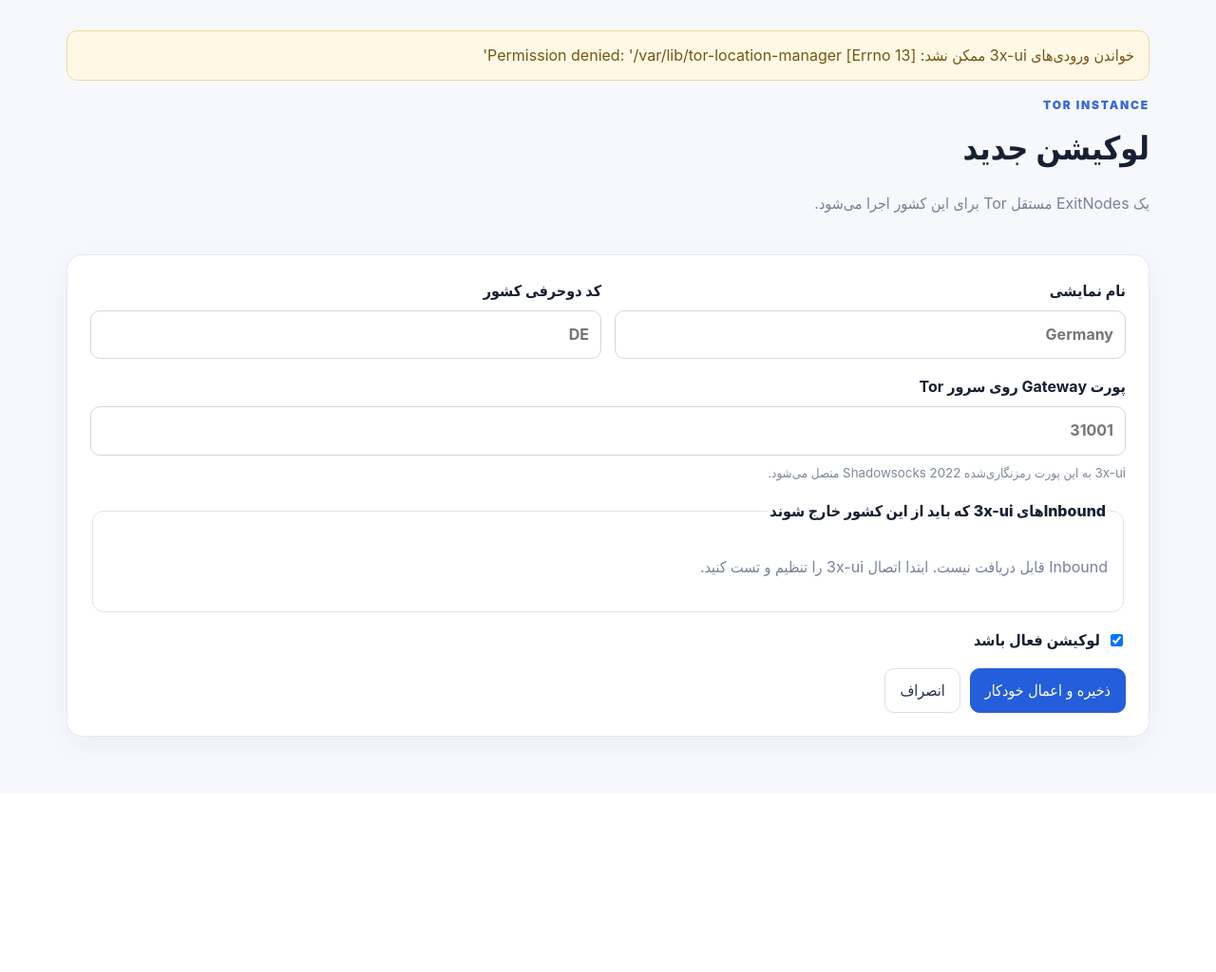
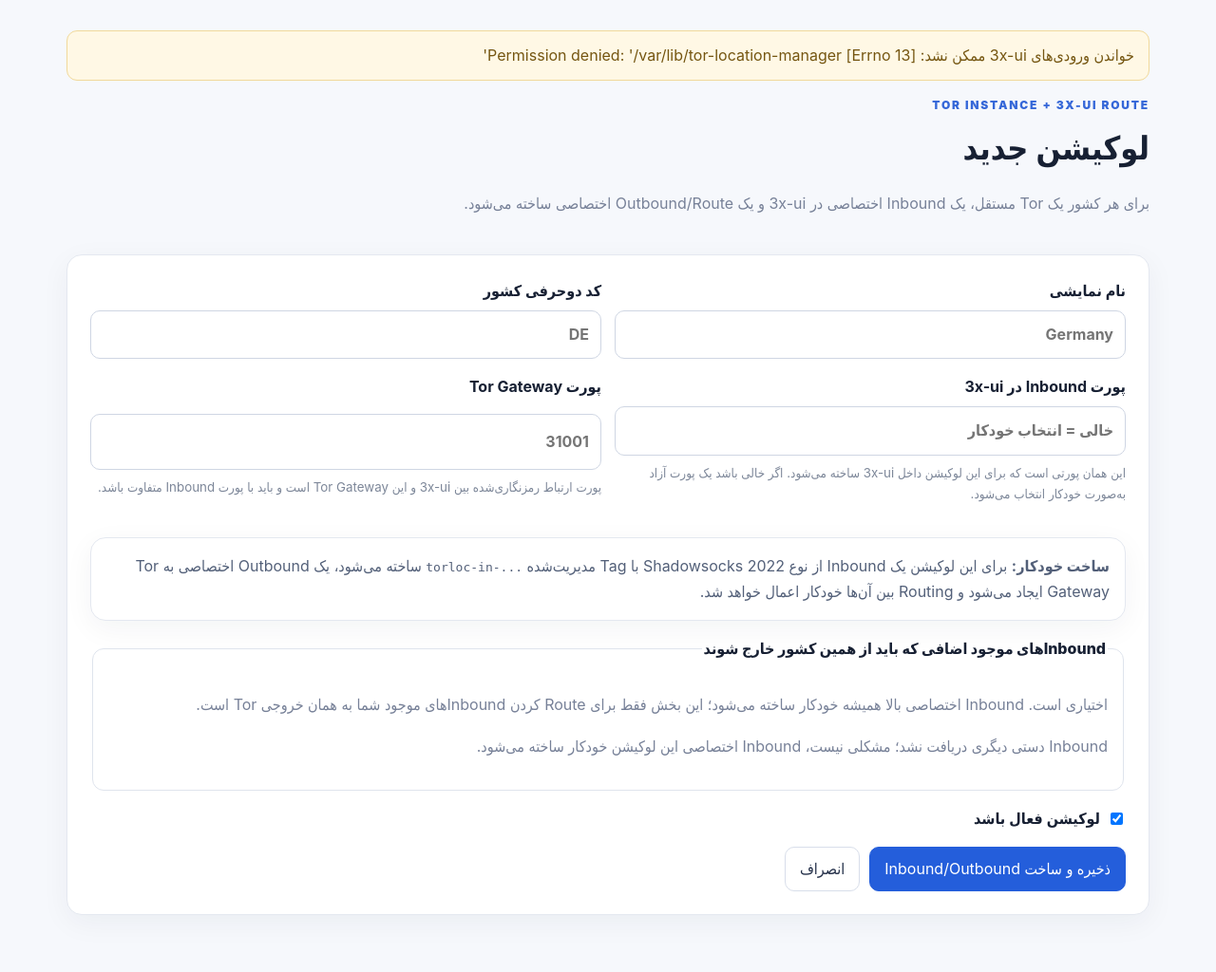
Before and after one commit to hazhanhasani/tor, a Flask app: page /locations/new in a window 1280 px wide. Shown: the part 58-1082 px from the top of the page at 95% size. Before the commit the page ends 850 px from the top, so only its background shows below. Run offline with Flask 3, Linux system fonts and the light colour scheme; the visitor is signed in with stand-in values (Sample User, id 1); parts of the project's set-up code (start-up, migrations or seed data) failed here and were passed over.

Commit message:
Expose dedicated 3x-ui inbound port per location

```diff
--- a/torpanel/templates/location_form.html
+++ b/torpanel/templates/location_form.html
@@ -1,19 +1,24 @@
 {% extends "base.html" %}
 {% block title %}{{ 'ویرایش' if location else 'افزودن' }} لوکیشن | Tor Location Manager{% endblock %}
 {% block content %}
-<section class="page-head"><div><div class="eyebrow">TOR INSTANCE</div><h1>{{ 'ویرایش لوکیشن' if location else 'لوکیشن جدید' }}</h1><p class="muted">یک ExitNodes مستقل Tor برای این کشور اجرا می‌شود.</p></div></section>
+<section class="page-head"><div><div class="eyebrow">TOR INSTANCE + 3X-UI ROUTE</div><h1>{{ 'ویرایش لوکیشن' if location else 'لوکیشن جدید' }}</h1><p class="muted">برای هر کشور یک Tor مستقل، یک Inbound اختصاصی در 3x-ui و یک Outbound/Route اختصاصی ساخته می‌شود.</p></div></section>
 <section class="panel"><form method="post" class="stack">
   <input type="hidden" name="_csrf" value="{{ csrf_token() }}">
   <div class="two">
     <label>نام نمایشی<input name="name" value="{{ location.name if location else '' }}" placeholder="Germany" required></label>
     <label>کد دوحرفی کشور<input name="country_code" value="{{ location.country_code if location else '' }}" placeholder="DE" maxlength="2" required></label>
   </div>
-  <label>پورت Gateway روی سرور Tor<input name="gateway_port" type="number" min="1024" max="65535" value="{{ location.gateway_port if location else '' }}" placeholder="31001" required><small>3x-ui به این پورت رمزنگاری‌شده Shadowsocks 2022 متصل می‌شود.</small></label>
-  <fieldset><legend>Inboundهای 3x-ui که باید از این کشور خارج شوند</legend>
+  <div class="two">
+    <label>پورت Inbound در 3x-ui<input name="xui_inbound_port" type="number" min="1024" max="65535" value="{{ location.xui_inbound_port if location and location.xui_inbound_port else '' }}" placeholder="خالی = انتخاب خودکار"><small>این همان پورتی است که برای این لوکیشن داخل 3x-ui ساخته می‌شود. اگر خالی باشد یک پورت آزاد به‌صورت خودکار انتخاب می‌شود.</small></label>
+    <label>پورت Tor Gateway<input name="gateway_port" type="number" min="1024" max="65535" value="{{ location.gateway_port if location else '' }}" placeholder="31001" required><small>پورت ارتباط رمزنگاری‌شده بین 3x-ui و این Tor Gateway است و باید با پورت Inbound متفاوت باشد.</small></label>
+  </div>
+  <div class="note"><strong>ساخت خودکار:</strong> برای این لوکیشن یک Inbound از نوع Shadowsocks 2022 با Tag مدیریت‌شده <code>torloc-in-...</code> ساخته می‌شود، یک Outbound اختصاصی به Tor Gateway ایجاد می‌شود و Routing بین آن‌ها خودکار اعمال خواهد شد.</div>
+  <fieldset><legend>Inboundهای موجود اضافی که باید از همین کشور خارج شوند</legend>
+  <p class="muted">اختیاری است. Inbound اختصاصی بالا همیشه خودکار ساخته می‌شود؛ این بخش فقط برای Route کردن Inboundهای موجود شما به همان خروجی Tor است.</p>
   {% if inbounds %}<div class="checks">{% for item in inbounds %}
     <label class="check row"><input type="checkbox" name="inbound_tags" value="{{ item.tag }}" {% if location and item.tag in location.inbound_tags %}checked{% endif %}><span><b>{{ item.remark or item.tag }}</b><small>{{ item.protocol }} · port {{ item.port }} · {{ item.tag }}</small></span></label>
-  {% endfor %}</div>{% else %}<p class="muted">Inbound قابل دریافت نیست. ابتدا اتصال 3x-ui را تنظیم و تست کنید.</p>{% endif %}</fieldset>
+  {% endfor %}</div>{% else %}<p class="muted">Inbound دستی دیگری دریافت نشد؛ مشکلی نیست، Inbound اختصاصی این لوکیشن خودکار ساخته می‌شود.</p>{% endif %}</fieldset>
   <label class="check"><input type="checkbox" name="enabled" {% if not location or location.enabled %}checked{% endif %}> لوکیشن فعال باشد</label>
-  <div class="actions"><button class="button primary" type="submit">ذخیره و اعمال خودکار</button><a class="button" href="{{ url_for('index') }}">انصراف</a></div>
+  <div class="actions"><button class="button primary" type="submit">ذخیره و ساخت Inbound/Outbound</button><a class="button" href="{{ url_for('index') }}">انصراف</a></div>
 </form></section>
 {% endblock %}
```
